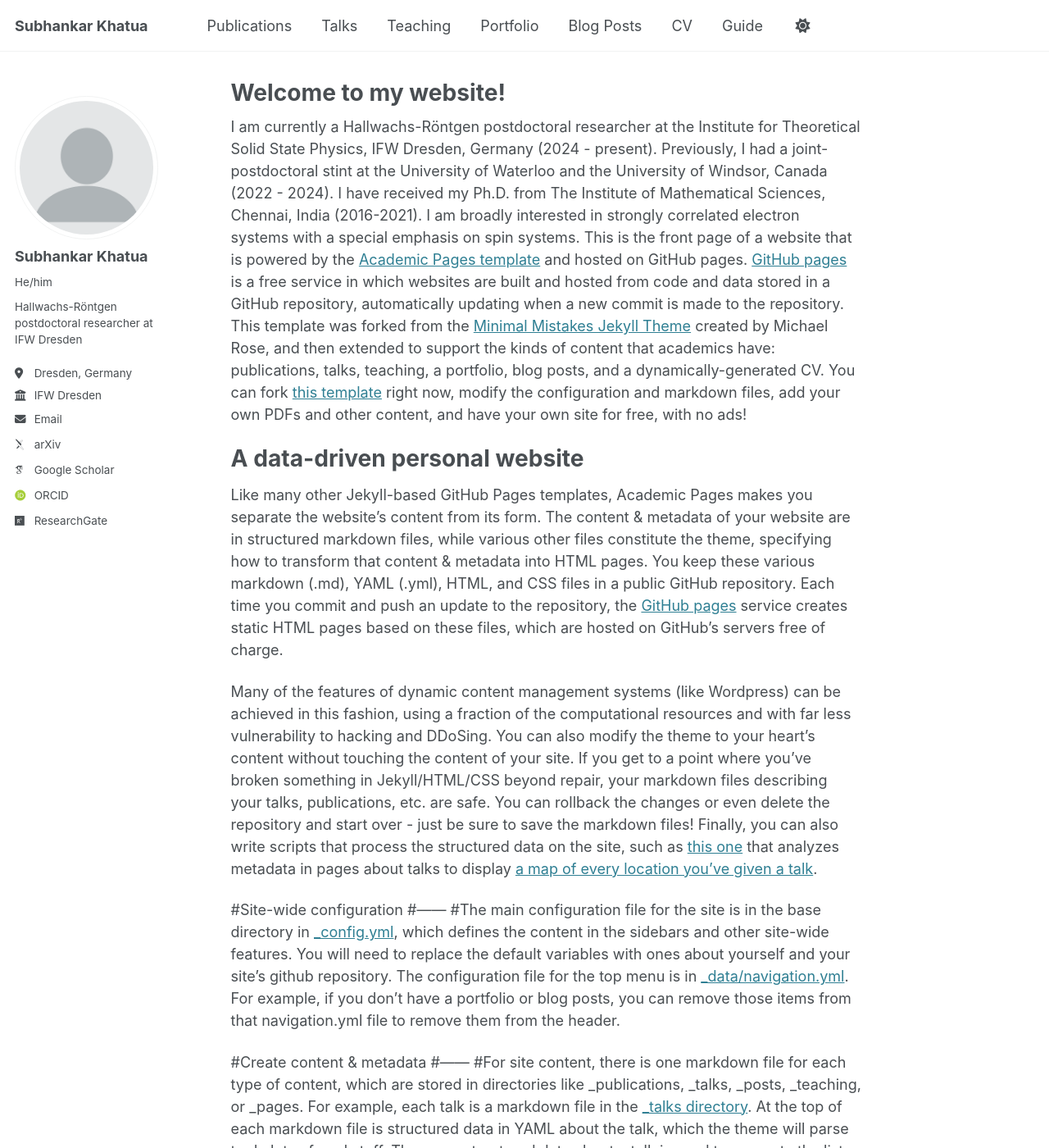
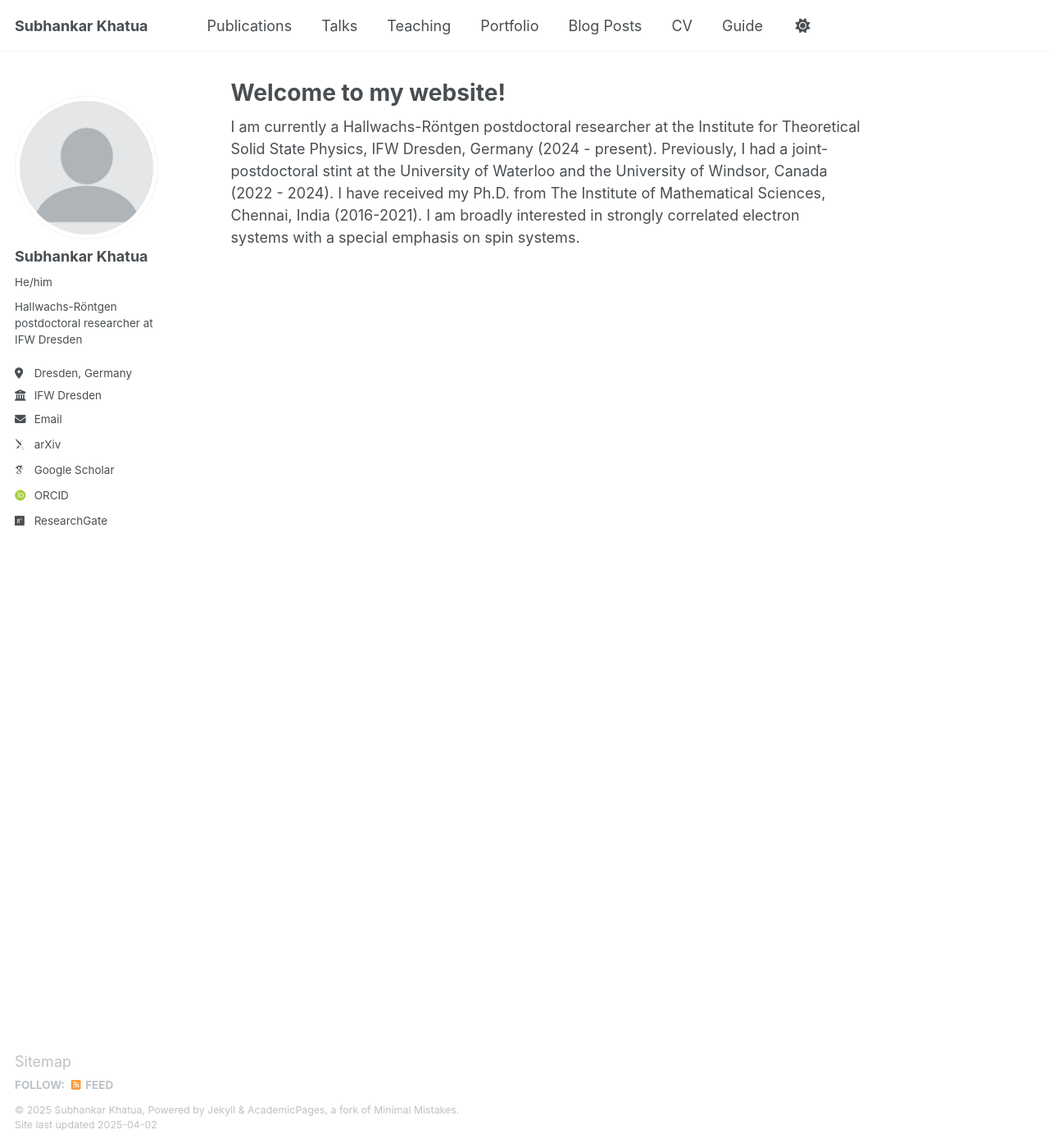
Before and after one commit to subhankar-khatua/subhankar-khatua.github.io, a Jekyll site: the page built from _pages/about.md, in a window 1280 px wide and 1400 px high. Shown: the whole window at 82% size. Built offline with Jekyll 4.4.1, drawn with Linux system fonts in a browser that asks for light colours; some web fonts are replaced; some of the changed text lies outside the part shown.

Commit message:
Update about.md

```diff
--- a/_pages/about.md
+++ b/_pages/about.md
@@ -8,7 +8,8 @@ redirect_from:
 ---
 
 I am currently a Hallwachs-Röntgen postdoctoral researcher at the Institute for Theoretical Solid State Physics, IFW Dresden, Germany (2024 - present). Previously, I had a joint-postdoctoral stint at the University of Waterloo and the University of Windsor, Canada (2022 - 2024). I have received my Ph.D. from The Institute of Mathematical Sciences, Chennai, India (2016-2021). I am broadly interested in strongly correlated electron systems with a special emphasis on spin systems.
-This is the front page of a website that is powered by the [Academic Pages template](https://github.com/academicpages/academicpages.github.io) and hosted on GitHub pages. [GitHub pages](https://pages.github.com) is a free service in which websites are built and hosted from code and data stored in a GitHub repository, automatically updating when a new commit is made to the repository. This template was forked from the [Minimal Mistakes Jekyll Theme](https://mmistakes.github.io/minimal-mistakes/) created by Michael Rose, and then extended to support the kinds of content that academics have: publications, talks, teaching, a portfolio, blog posts, and a dynamically-generated CV. You can fork [this template](https://github.com/academicpages/academicpages.github.io) right now, modify the configuration and markdown files, add your own PDFs and other content, and have your own site for free, with no ads!
+
+<!-- This is the front page of a website that is powered by the [Academic Pages template](https://github.com/academicpages/academicpages.github.io) and hosted on GitHub pages. [GitHub pages](https://pages.github.com) is a free service in which websites are built and hosted from code and data stored in a GitHub repository, automatically updating when a new commit is made to the repository. This template was forked from the [Minimal Mistakes Jekyll Theme](https://mmistakes.github.io/minimal-mistakes/) created by Michael Rose, and then extended to support the kinds of content that academics have: publications, talks, teaching, a portfolio, blog posts, and a dynamically-generated CV. You can fork [this template](https://github.com/academicpages/academicpages.github.io) right now, modify the configuration and markdown files, add your own PDFs and other content, and have your own site for free, with no ads!
 
 A data-driven personal website
 ======
@@ -16,14 +17,14 @@ Like many other Jekyll-based GitHub Pages templates, Academic Pages makes you se
 
 Many of the features of dynamic content management systems (like Wordpress) can be achieved in this fashion, using a fraction of the computational resources and with far less vulnerability to hacking and DDoSing. You can also modify the theme to your heart's content without touching the content of your site. If you get to a point where you've broken something in Jekyll/HTML/CSS beyond repair, your markdown files describing your talks, publications, etc. are safe. You can rollback the changes or even delete the repository and start over - just be sure to save the markdown files! Finally, you can also write scripts that process the structured data on the site, such as [this one](https://github.com/academicpages/academicpages.github.io/blob/master/talkmap.ipynb) that analyzes metadata in pages about talks to display [a map of every location you've given a talk](https://academicpages.github.io/talkmap.html).
 
-<!-- #Getting started
+#Getting started
 #======
 #1. Register a GitHub account if you don't have one and confirm your e-mail (required!)
 #1. Fork [this template](https://github.com/academicpages/academicpages.github.io) by clicking the "Use this template" button in the top right.
 #1. Go to the repository's settings (rightmost item in the tabs that start with "Code", should be below "Unwatch"). Rename the repository "[your GitHub username].github.io", which will also be your website's URL.
 #1. Set site-wide configuration and create content & metadata (see below -- also see [this set of diffs](http://archive.is/3TPas) showing what files were changed to set up [an example site](https://getorg-testacct.github.io) for a user with the username "getorg-testacct")
 #1. Upload any files (like PDFs, .zip files, etc.) to the files/ directory. They will appear at https://[your GitHub username].github.io/files/example.pdf.
-#1. Check status by going to the repository settings, in the "GitHub pages" section -->
+#1. Check status by going to the repository settings, in the "GitHub pages" section
 
 #Site-wide configuration
 #------
@@ -47,4 +48,4 @@ Many of the features of dynamic content management systems (like Wordpress) can
 
 #For more info
 #------
-#More info about configuring Academic Pages can be found in [the guide](https://academicpages.github.io/markdown/), the [growing wiki](https://github.com/academicpages/academicpages.github.io/wiki), and you can always [ask a question on GitHub](https://github.com/academicpages/academicpages.github.io/discussions). The [guides for the Minimal Mistakes theme](https://mmistakes.github.io/minimal-mistakes/docs/configuration/) (which this theme was forked from) might also be helpful.
+#More info about configuring Academic Pages can be found in [the guide](https://academicpages.github.io/markdown/), the [growing wiki](https://github.com/academicpages/academicpages.github.io/wiki), and you can always [ask a question on GitHub](https://github.com/academicpages/academicpages.github.io/discussions). The [guides for the Minimal Mistakes theme](https://mmistakes.github.io/minimal-mistakes/docs/configuration/) (which this theme was forked from) might also be helpful.-->
```
